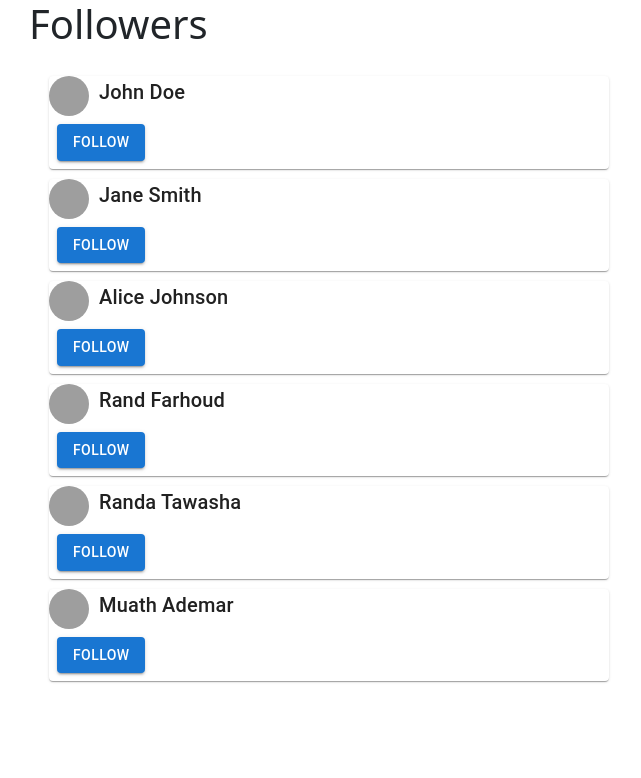
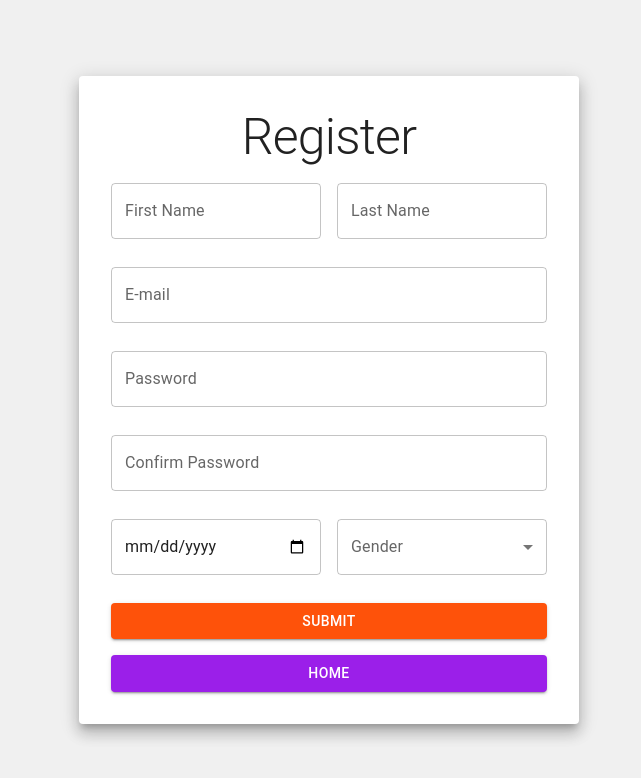
Before and after one commit to mustafataha5/LinkUp, a React (Vite) app in the folder client/: page /register in a window 1280 px wide. Shown: the top 778 px of the page, without its empty margins (311-952 px from the left). Built offline with nearby package versions, Linux system fonts and the light colour scheme; grey boxes are pictures that could not be loaded.

Commit message:
fixed bug

```diff
--- a/client/src/App.jsx
+++ b/client/src/App.jsx
@@ -1,13 +1,35 @@
-import React from 'react';
-import FollowerList from './views/FollowerList';
+import { useState } from 'react'
+import reactLogo from './assets/react.svg'
+import viteLogo from '/vite.svg'
+// import './App.css'
+import Home from './views/Home'
+import { Route, Routes } from 'react-router-dom'
+import Register from './components/Register'
+import Login from './components/Login'
+import Test from './components/Test'
+import FollowerSidebar from './views/FollowerSidebar';
+import MainPage from './views/MainPage'
+import Page403 from './components/Page403'
 
-const App = () => {
+function App() {
+  const [count, setCount] = useState(0)
+
   return (
-    <div style={{ maxWidth: 600, margin: '0 auto' }}>
-      <h1>Followers</h1>
-      <FollowerList />
-    </div>
-  );
-};
+    <>
+<Routes>
+    <Route path='/randatest' element={<FollowerSidebar/>}  />
+    <Route path='/' element={<Home/>}/>
+    <Route path='/login' element={<Login/>}/>
+    <Route path='/register' element={<Register/>}/>
 
-export default App;
+    <Route path='/login' element={<Login />}/>
+    <Route path='/test' element={<Test />}/>
+
+    <Route path='/success' element={<MainPage/>}/>
+    <Route path='/403' element={<Page403/>}/>
+</Routes>
+    </>
+  )
+}
+
+export default App
--- a/client/src/views/Home.jsx
+++ b/client/src/views/Home.jsx
@@ -37,15 +37,15 @@ const Home = () => {
         })
         .catch(err=>{
           console.log(err.response.data)
-          const errorResponse = err.response.data.errors; // Get the errors from err.response.data
-          const errorArr = []; // Define a temp error array to push the messages in
-          for (const key of Object.keys(errorResponse)) { // Loop through all errors and get the messages
-              errorArr.push(errorResponse[key].message)
-          }
-          console.log('>>>>>>>>>>>>>>')
-          console.log(errorArr)
-          // Set Errors
-          setErrors(errorArr);
+          // const errorResponse = err.response.data.errors; // Get the errors from err.response.data
+          // const errorArr = []; // Define a temp error array to push the messages in
+          // for (const key of Object.keys(errorResponse)) { // Loop through all errors and get the messages
+          //     errorArr.push(errorResponse[key].message)
+          // }
+          // console.log('>>>>>>>>>>>>>>')
+          // console.log(errorArr)
+          // // Set Errors
+          // setErrors(errorArr);
       })
     };
   return (
```
Also changed, not shown: client/src/App___.jsx (deleted, +0 -35 lines).
